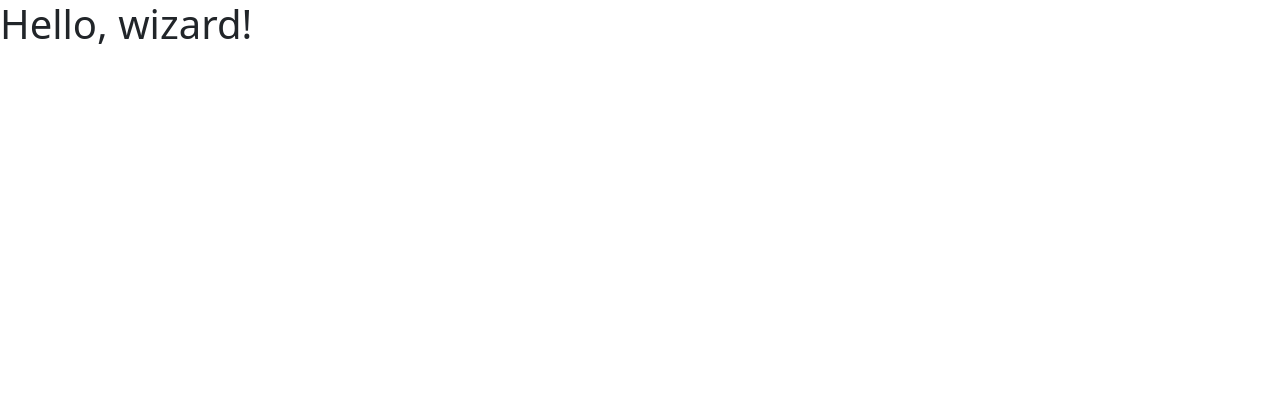
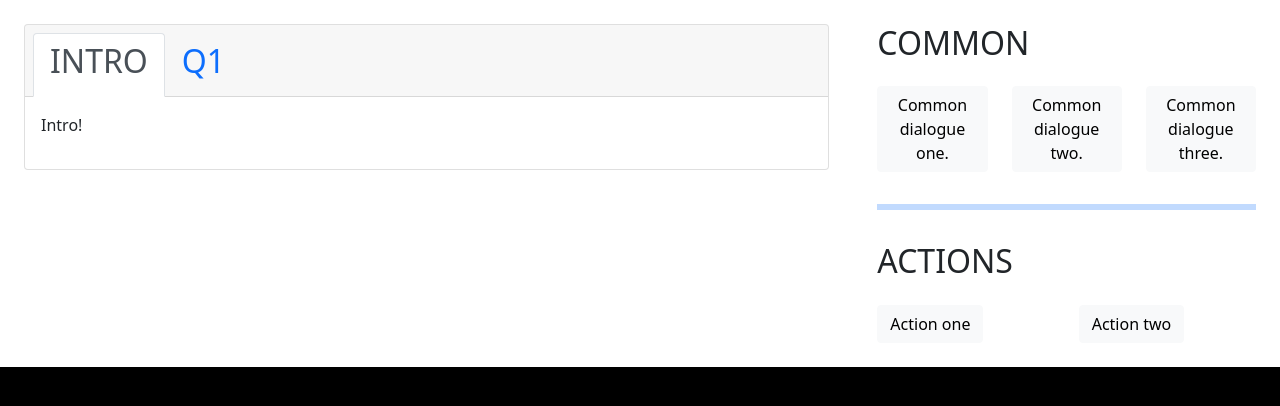
Before and after one commit to casey-oneill/naoqi-wizard-interface, a Flask app: page / in a window 1280 px wide. Shown: the top 406 px of the page. Run offline with Flask 2, Linux system fonts and the light colour scheme; some libraries are stand-ins or nearby versions.

Commit message:
Creating page template

```diff
--- a/static/style.css
+++ b/static/style.css
@@ -0,0 +1,3 @@
+html {
+	background-color: black;
+}
--- a/templates/index.html
+++ b/templates/index.html
@@ -1,5 +1,64 @@
 {% extends 'layout.html' %}
 
 {% block content %}
-	<p class="h1">Hello, wizard!</p>
+<div class="row gx-5 p-4">
+	<div class="col-8">
+		<div class="card">
+			<div class="card-header">
+				<ul class="nav nav-tabs card-header-tabs" id="dialogue-tab">
+					<li class="nav-item">
+						<a href="#intro" class="nav-link active" data-bs-toggle="tab">
+							<h2>INTRO</h2>
+						</a>
+					</li>
+					<li class="nav-item">
+						<a href="#qone" class="nav-link" data-bs-toggle="tab">
+							<h2>Q1</h2>
+						</a>
+					</li>
+				</ul>
+			</div>
+			<div class="card-body">
+				<div class="tab-content">
+					<div class="tab-pane fade show active" id="intro">
+						<p>Intro!</p>
+					</div>
+					<div class="tab-pane fade" id="qone">
+						<p>Question one!</p>
+					</div>
+				</div>
+			</div>
+		</div>
+	</div>
+	<div class="col-4">
+		<div class="row gy-3">
+			<div class="col-12">
+				<h2>COMMON</h2>
+			</div>
+			<div class="col">
+				<button type="button" class="btn btn-light">Common dialogue one.</button>
+			</div>
+			<div class="col">
+				<button type="button" class="btn btn-light">Common dialogue two.</button>
+			</div>
+			<div class="col">
+				<button type="button" class="btn btn-light">Common dialogue three.</button>
+			</div>
+
+			<div class="col-12">
+				<hr class="border border-primary border-3" />
+			</div>
+
+			<div class="col-12">
+				<h2>ACTIONS</h2>
+			</div>
+			<div class="col">
+				<button type="button" class="btn btn-light">Action one</button>
+			</div>
+			<div class="col">
+				<button type="button" class="btn btn-light">Action two</button>
+			</div>
+		</div>
+	</div>
+</div>
 {% endblock %}
--- a/templates/layout.html
+++ b/templates/layout.html
@@ -12,6 +12,7 @@
 	{% block content %}{% endblock %}
 </main>
 
-<script src="{{ url_for('static', filename='js/bootstrap.min.js' )}}" />
+<script src="{{ url_for('static', filename='js/bootstrap.min.js' )}}"></script>
+<script src="{{ url_for('static', filename='js/bootstrap.bundle.min.js' )}}"></script>
 </body>
 </html>
```
